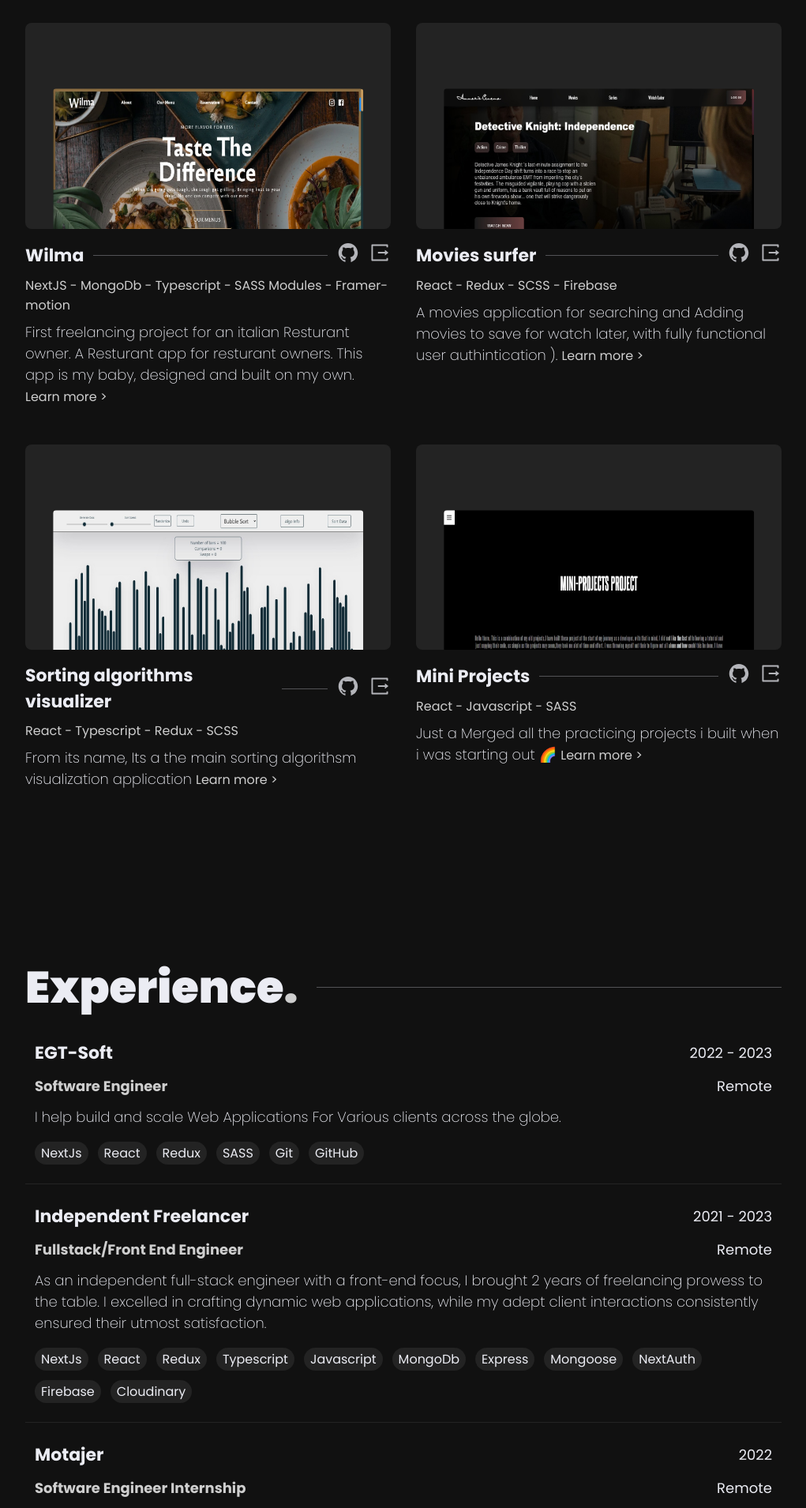
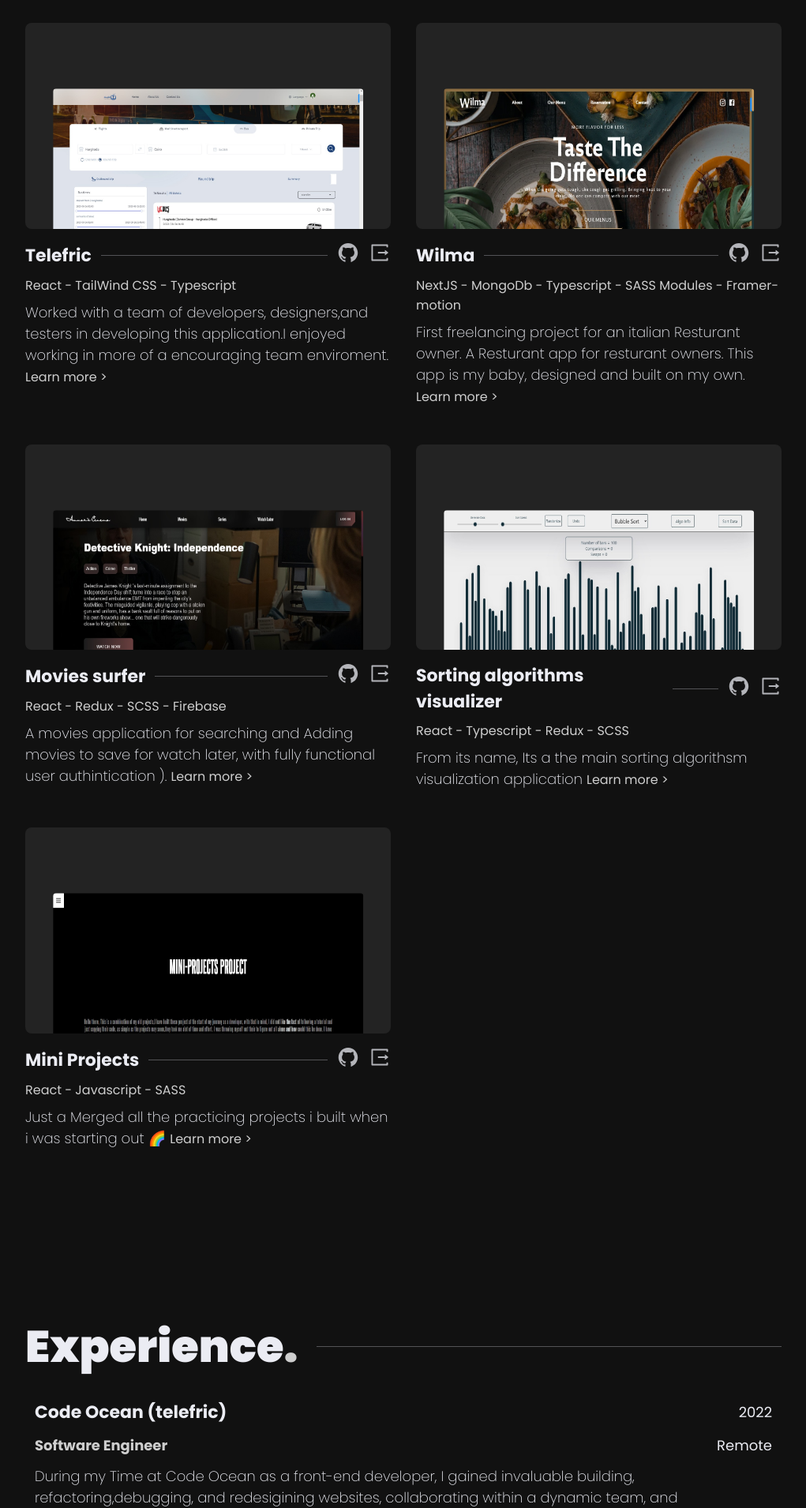
Before and after one commit to ammmarr/steam-portfolio-typescript, a Next.js app: page / in a window 1280 px wide. Shown: the part 1723-3633 px from the top of the page at 79% size, without its empty margins (159-1180 px from the left). Built offline with nearby package versions, Linux system fonts and the light colour scheme.

Commit message:
updated work experience, skills, and projects

```diff
--- a/components/home/experience/Experience.tsx
+++ b/components/home/experience/Experience.tsx
@@ -13,6 +13,15 @@
 };
 
 const experience = [
+  {
+    title: "Code Ocean (telefric)",
+    position: "Software Engineer",
+    time: "2022",
+    location: "Remote",
+    description:
+      "  During my Time at Code Ocean as a front-end developer, I gained invaluable building, refactoring,debugging, and redesigining websites, collaborating within a dynamic team, and implementing design concepts into functional web applications. This opportunity enhanced my coding skills and provided insights into real-world web development practices.",
+    tech: ["React", "Redux", "tailwind", "Typescript", "React-query"],
+  },
   {
     title: "EGT-Soft",
     position: "Software Engineer",
--- a/components/home/projects/Projects.tsx
+++ b/components/home/projects/Projects.tsx
@@ -17,6 +17,46 @@
 };
 
 const projects = [
+  {
+    title: "Telefric",
+    imgSrc: "project-imgs/telefric.png",
+    code: "https://github.com/ammmarr",
+    projectLink: "https://app.telefreik.com",
+    tech: ["React", "TailWind CSS", "Typescript"],
+    description:
+      "Worked with a team of developers, designers,and testers in developing this application.I enjoyed working in more of a encouraging team enviroment.",
+    modalContent: (
+      <>
+        <p>
+          Telefric is a startup in Egypt looking making transportation methods much more convinient
+        </p>
+        <p>
+          I worked with a set of Teams as Designers, Back end engineers, and of course a team of Front end developers
+        </p>
+
+        <p>
+          I enjoyed working on this project because there were are alot of challenges with the previos code and design
+        </p>
+        <p>
+          I made sure that figma desings are translated into pixel perfect quality ={">"}
+        </p>
+        <p>{' '}</p>
+        <p>
+          - I was working with in this application by React, Typescript
+        </p>
+
+        <p>- I Implemented and read alot of libraries documantion to make sure that my website is working as expected</p>
+
+
+
+
+
+
+
+
+      </>
+    ),
+  },
   {
     title: "Wilma",
     imgSrc: "project-imgs/resturant.png",
@@ -66,6 +106,7 @@
           - used Formik and Yup for form validation and handling
 
         </p>
+        <p>- I surely practiced the SOLID princibles for writing clean and maintainable code</p>
 
 
 
```
Also changed, not shown: public/project-imgs/telefric.png (added), 1 other file (tests, documents, lock files or other folders).
